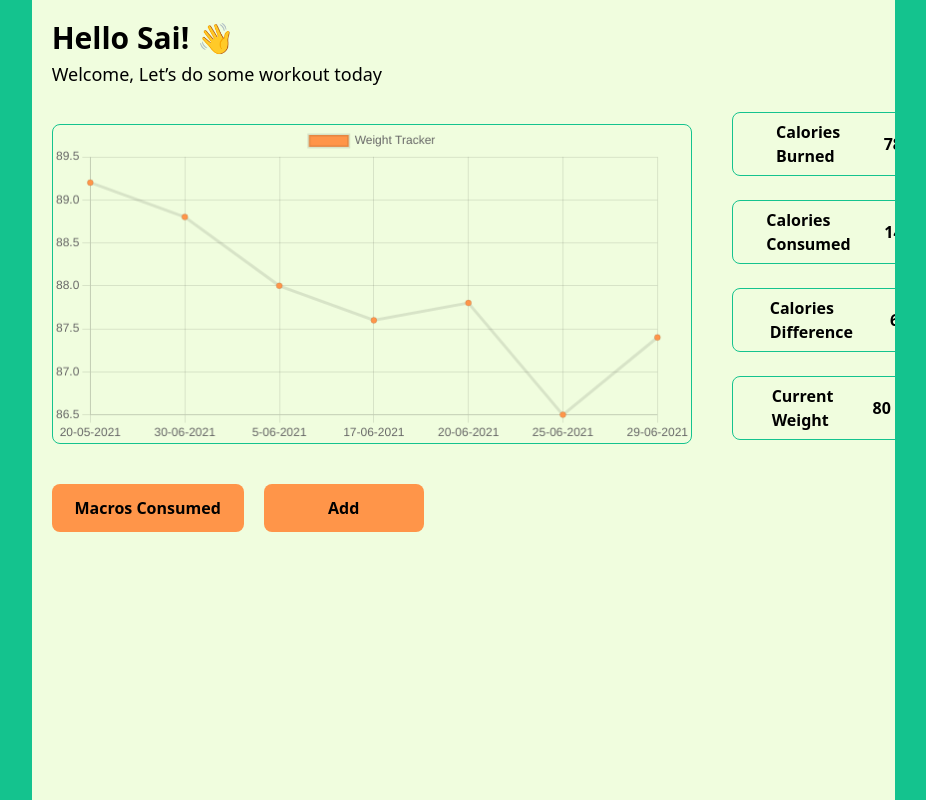
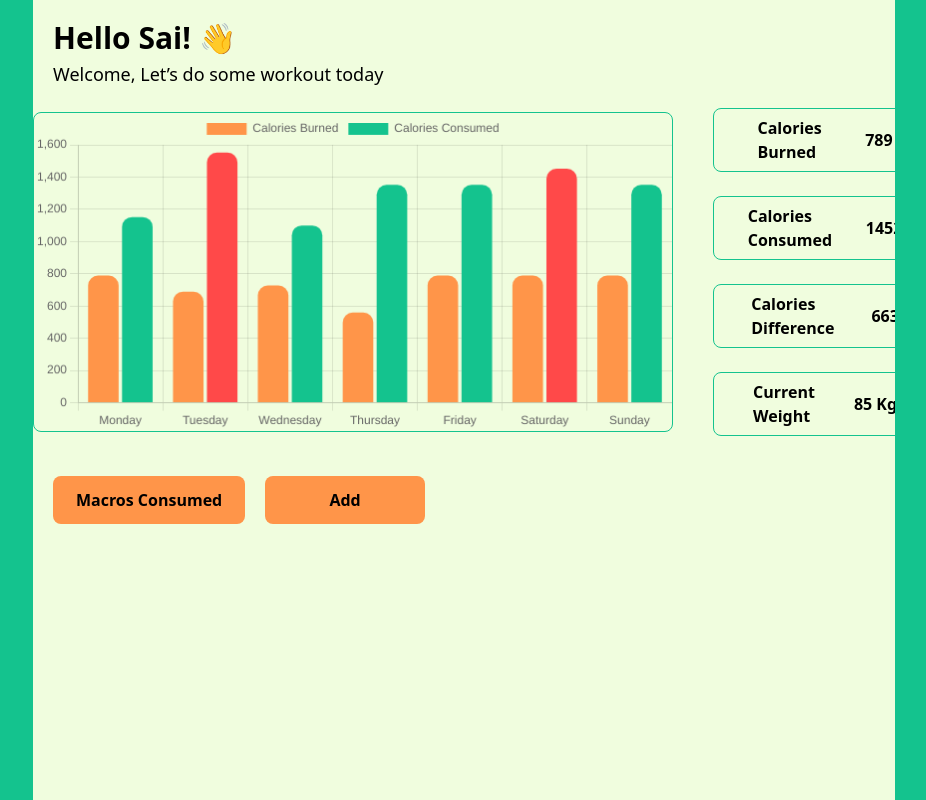
Before and after one commit to saikrishnadas/Fitness-Tracker, a Next.js app: page / in a window 1280 px wide. Shown: the whole page, without its empty margins (39-965 px from the left). Built offline with nearby package versions, Linux system fonts and the light colour scheme.

Commit message:
Adding Chart Navigation
recoil

```diff
--- a/package.json
+++ b/package.json
@@ -31,6 +31,7 @@
     "react-event-timeline": "^1.6.3",
     "react-icons": "^4.3.1",
     "react-modal": "^3.15.1",
+    "recoil": "^0.7.3-alpha.2",
     "tailwind-merge": "^1.2.1",
     "yup": "^0.32.11"
   },
--- /dev/null
+++ b/src/Atoms/chartAtom.js
@@ -0,0 +1,6 @@
+import { atom } from 'recoil';
+
+export const chartState = atom({
+  key: 'chartState', // unique ID (with respect to other atoms/selectors)
+  default: 'calories-burned', // default value (aka initial value)
+});
--- /dev/null
+++ b/src/components/Charts/CaloriesBurnedConsumedChart.tsx
@@ -0,0 +1,115 @@
+import { Bar } from 'react-chartjs-2';
+import {
+  Chart as ChartJS,
+  CategoryScale,
+  LinearScale,
+  BarElement,
+  Title,
+  Tooltip,
+  Legend,
+} from 'chart.js';
+
+ChartJS.register(
+  CategoryScale,
+  LinearScale,
+  BarElement,
+  Title,
+  Tooltip,
+  Legend
+);
+
+export const options = {
+  responsive: true,
+  plugins: {
+    legend: {
+      position: 'top' as const,
+    },
+    title: {
+      display: false,
+      text: 'Calorie Tracker',
+    },
+  },
+};
+
+const liveData = [
+  {
+    label: 'Monday',
+    caloriesBunrned: 789,
+    caloriesConsumed: 1152,
+    caloriesDifference: 663,
+  },
+  {
+    label: 'Tuesday',
+    caloriesBunrned: 689,
+    caloriesConsumed: 1552,
+    caloriesDifference: 763,
+  },
+
+  {
+    label: 'Wednesday',
+    caloriesBunrned: 728,
+    caloriesConsumed: 1100,
+    caloriesDifference: 300,
+  },
+  {
+    label: 'Thursday',
+    caloriesBunrned: 560,
+    caloriesConsumed: 1352,
+    caloriesDifference: 800,
+  },
+
+  {
+    label: 'Friday',
+    caloriesBunrned: 789,
+    caloriesConsumed: 1352,
+    caloriesDifference: 663,
+  },
+  {
+    label: 'Saturday',
+    caloriesBunrned: 789,
+    caloriesConsumed: 1452,
+    caloriesDifference: 663,
+  },
+  {
+    label: 'Sunday',
+    caloriesBunrned: 789,
+    caloriesConsumed: 1352,
+    caloriesDifference: 663,
+  },
+];
+
+export const data = {
+  labels: liveData.map((c) => c.label),
+  datasets: [
+    {
+      label: 'Calories Burned',
+      data: liveData.map((c) => c.caloriesBunrned),
+      backgroundColor: 'rgba(255, 149, 73, 1)',
+      borderRadius: 10,
+    },
+    {
+      label: 'Calories Consumed',
+      data: liveData.map((c) => c.caloriesConsumed),
+      backgroundColor: liveData.map((c) =>
+        c.caloriesConsumed > 1400
+          ? 'rgba(255, 73, 73, 1)'
+          : 'rgba(20, 195, 142, 1)'
+      ),
+      borderRadius: 10,
+    },
+  ],
+};
+
+function CaloriesBurnedChart() {
+  return (
+    <div>
+      <Bar
+        className='h-[28rem] w-[45rem] rounded-lg border border-[#14C38E] lg:w-[40rem]'
+        options={options}
+        data={data}
+      />
+    </div>
+  );
+}
+
+export default CaloriesBurnedChart;
--- /dev/null
+++ b/src/components/Charts/MacrosChart.tsx
@@ -0,0 +1,153 @@
+import { Bar } from 'react-chartjs-2';
+import {
+  Chart as ChartJS,
+  CategoryScale,
+  LinearScale,
+  BarElement,
+  Title,
+  Tooltip,
+  Legend,
+} from 'chart.js';
+
+ChartJS.register(
+  CategoryScale,
+  LinearScale,
+  BarElement,
+  Title,
+  Tooltip,
+  Legend
+);
+
+export const options = {
+  responsive: true,
+  plugins: {
+    legend: {
+      position: 'top' as const,
+    },
+    title: {
+      display: false,
+      text: 'Calorie Tracker',
+    },
+  },
+};
+
+const liveData = [
+  {
+    label: 'Monday',
+    caloriesBunrned: 789,
+    caloriesConsumed: 1452,
+    caloriesDifference: 663,
+    protien: 80,
+    carbs: 110,
+    fats: 32,
+    fiber: 27,
+  },
+  {
+    label: 'Tuesday',
+    caloriesBunrned: 689,
+    caloriesConsumed: 1552,
+    caloriesDifference: 763,
+    protien: 80,
+    carbs: 110,
+    fats: 32,
+    fiber: 27,
+  },
+
+  {
+    label: 'Wednesday',
+    caloriesBunrned: 728,
+    caloriesConsumed: 1100,
+    caloriesDifference: 300,
+    protien: 80,
+    carbs: 110,
+    fats: 32,
+    fiber: 27,
+  },
+  {
+    label: 'Thursday',
+    caloriesBunrned: 560,
+    caloriesConsumed: 1452,
+    caloriesDifference: 800,
+    protien: 80,
+    carbs: 110,
+    fats: 32,
+    fiber: 27,
+  },
+
+  {
+    label: 'Friday',
+    caloriesBunrned: 789,
+    caloriesConsumed: 1452,
+    caloriesDifference: 663,
+    protien: 80,
+    carbs: 110,
+    fats: 32,
+    fiber: 27,
+  },
+  {
+    label: 'Saturday',
+    caloriesBunrned: 789,
+    caloriesConsumed: 1452,
+    caloriesDifference: 663,
+    protien: 80,
+    carbs: 110,
+    fats: 32,
+    fiber: 27,
+  },
+  {
+    label: 'Sunday',
+    caloriesBunrned: 789,
+    caloriesConsumed: 1452,
+    caloriesDifference: 663,
+    protien: 80,
+    carbs: 120,
+    fats: 32,
+    fiber: 27,
+  },
+];
+
+export const data = {
+  labels: liveData.map((c) => c.label),
+  datasets: [
+    {
+      label: 'Protein',
+      data: liveData.map((c) => c.protien),
+      backgroundColor: 'rgba(20, 195, 142, 1)',
+      borderRadius: 10,
+    },
+    {
+      label: 'Carbs',
+      data: liveData.map((c) => c.carbs),
+      backgroundColor: liveData.map((c) =>
+        c.carbs < 120 ? 'rgba(255, 149, 73, 1)' : 'rgba(255, 73, 73, 1)'
+      ),
+      borderRadius: 10,
+    },
+    {
+      label: 'Fats',
+      data: liveData.map((c) => c.fats),
+      backgroundColor: 'rgba(255, 237, 73, 1)',
+      borderRadius: 10,
+    },
+    {
+      label: 'Fiber',
+      data: liveData.map((c) => c.fiber),
+      backgroundColor: 'rgba(88, 73, 255, 0.74)',
+      borderRadius: 10,
+    },
+  ],
+};
+
+function MacrosChart() {
+  return (
+    <div>
+      <Bar
+        className='h-[28rem] w-[45rem] rounded-lg border border-[#14C38E] lg:w-[40rem]'
+        options={options}
+        data={data}
+      />
+    </div>
+  );
+}
+
+export default MacrosChart;
--- a/src/components/Metrics/MetricBox.tsx
+++ b/src/components/Metrics/MetricBox.tsx
@@ -17,7 +17,7 @@ function MetricBox({
     <div
       className={`flex h-[6rem] w-[18rem] items-center justify-evenly rounded-lg border lg:h-[4rem] lg:w-[14rem] border-[${color}]`}
     >
-      <div className='flex flex-col justify-center text-2xl font-bold lg:text-base'>
+      <div className='flex cursor-pointer flex-col justify-center text-2xl font-bold lg:text-base'>
         <p className='capitalize'>{text}</p>
         <p className='capitalize'>{description}</p>
       </div>
--- a/src/components/Metrics/Metrics.tsx
+++ b/src/components/Metrics/Metrics.tsx
@@ -1,8 +1,13 @@
 import MetricBox from '@/components/Metrics/MetricBox';
 import WeightTracker from '@/components/Timeline/WeightTracker';
+import { useRecoilState } from 'recoil';
+import { chartState } from '../../Atoms/chartAtom';
+
 function Metrics() {
+  const [chart, setChart] = useRecoilState(chartState);
   return (
     <div className='mt-10 grid grid-cols-2 gap-4 lg:mt-0 lg:ml-10 lg:grid-cols-1 lg:gap-6'>
+      <span onClick={() => setChart('calories-burned')}>
         <MetricBox
           text='calories'
           description='burned'
@@ -10,6 +15,8 @@ function Metrics() {
           isWeight={false}
           color='#14C38E'
         />
+      </span>
+      <span onClick={() => setChart('calories-consumed')}>
         <MetricBox
           text='calories'
           description='consumed'
@@ -17,6 +24,8 @@ function Metrics() {
           isWeight={false}
           color='#14C38E'
         />
+      </span>
+      <span onClick={() => setChart('calories-difference')}>
         <MetricBox
           text='calories'
           description='difference'
@@ -24,14 +33,17 @@ function Metrics() {
           isWeight={false}
           color='#14C38E'
         />
-      {/* <MetricBox
+      </span>
+      <span onClick={() => setChart('weight')}>
+        <MetricBox
           text='current'
           description='weight'
           count={85.0}
           isWeight={true}
           color='#14C38E'
-      /> */}
-      <WeightTracker count={80} />
+        />
+      </span>
+      {/* <WeightTracker count={80} /> */}
     </div>
   );
 }
--- a/src/pages/_app.tsx
+++ b/src/pages/_app.tsx
@@ -1,9 +1,13 @@
 import { AppProps } from 'next/app';
-
+import { RecoilRoot } from 'recoil';
 import '@/styles/globals.css';
 
 function MyApp({ Component, pageProps }: AppProps) {
-  return <Component {...pageProps} />;
+  return (
+    <RecoilRoot>
+      <Component {...pageProps} />
+    </RecoilRoot>
+  );
 }
 
 export default MyApp;
--- a/src/pages/index.tsx
+++ b/src/pages/index.tsx
@@ -2,11 +2,15 @@ import * as React from 'react';
 import Metrics from '@/components/Metrics/Metrics';
 import Profile from '@/components/Profile/Profile';
 import Add from '@/components/Add/Add';
-import CaloriesBurnedChart from '@/components/Charts/CaloriesBurnedChart';
+import CaloriesBurnedChart from '@/components/Charts/CaloriesBurnedConsumedChart';
 import CaloriesDifferenceChart from '@/components/Charts/CaloriesDifferenceChart';
 import WeightChart from '@/components/Charts/WeightChart';
+import MacrosChart from '../components/Charts/MacrosChart';
+import { useRecoilState } from 'recoil';
+import { chartState } from '../Atoms/chartAtom';
 
 export default function HomePage() {
+  const [chart, setChart] = useRecoilState(chartState);
   return (
     <div className='flex flex-col lg:flex-row'>
       <div className='h-[8rem] w-[200vw] bg-[rgb(20,195,142)] lg:h-[100vh] lg:w-[5rem]'></div>
@@ -20,16 +24,18 @@ export default function HomePage() {
           </p>
         </span>
         <div className='flex flex-col items-center lg:flex-row'>
-          <div className='mt-10 lg:mt-4 lg:ml-5'>
-            {/* <div className='h-[28rem] w-[45rem] rounded-lg border border-[#14C38E] lg:w-[40rem]'></div> */}
-            {/* <CaloriesBurnedChart /> */}
-            {/* <CaloriesDifferenceChart /> */}
-            <WeightChart />
-          </div>
+          {chart === 'calories-burned' && <CaloriesBurnedChart />}
+          {chart === 'calories-consumed' && <CaloriesBurnedChart />}
+          {chart === 'calories-difference' && <CaloriesDifferenceChart />}
+          {chart === 'weight' && <WeightChart />}
+          {chart === 'macros' && <MacrosChart />}
           <Metrics />
         </div>
         <div className='flex flex-col items-center lg:flex-row'>
-          <div className='mt-10 flex h-[4rem] w-[15rem] cursor-pointer items-center justify-center rounded-lg bg-[#FF9549] text-2xl font-bold lg:ml-5 lg:h-[3rem] lg:w-[12rem] lg:text-base'>
+          <div
+            onClick={() => setChart('macros')}
+            className='mt-10 flex h-[4rem] w-[15rem] cursor-pointer items-center justify-center rounded-lg bg-[#FF9549] text-2xl font-bold lg:ml-5 lg:h-[3rem] lg:w-[12rem] lg:text-base'
+          >
             <p>Macros Consumed</p>
           </div>
           <Add />
```
Also changed, not shown: 1 other file (tests, documents, lock files or other folders). Lines whose indentation alone changed are shown as unchanged.
